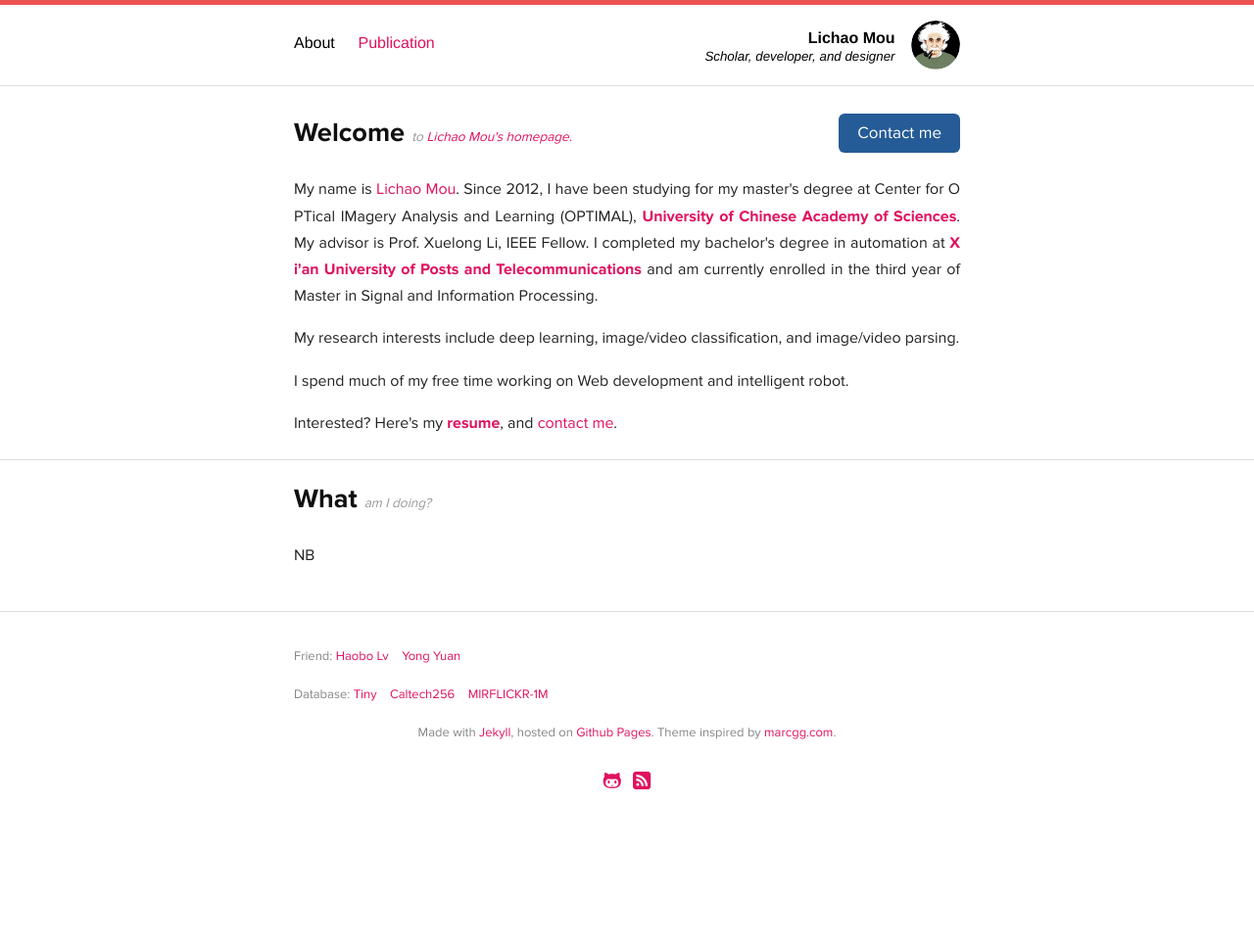
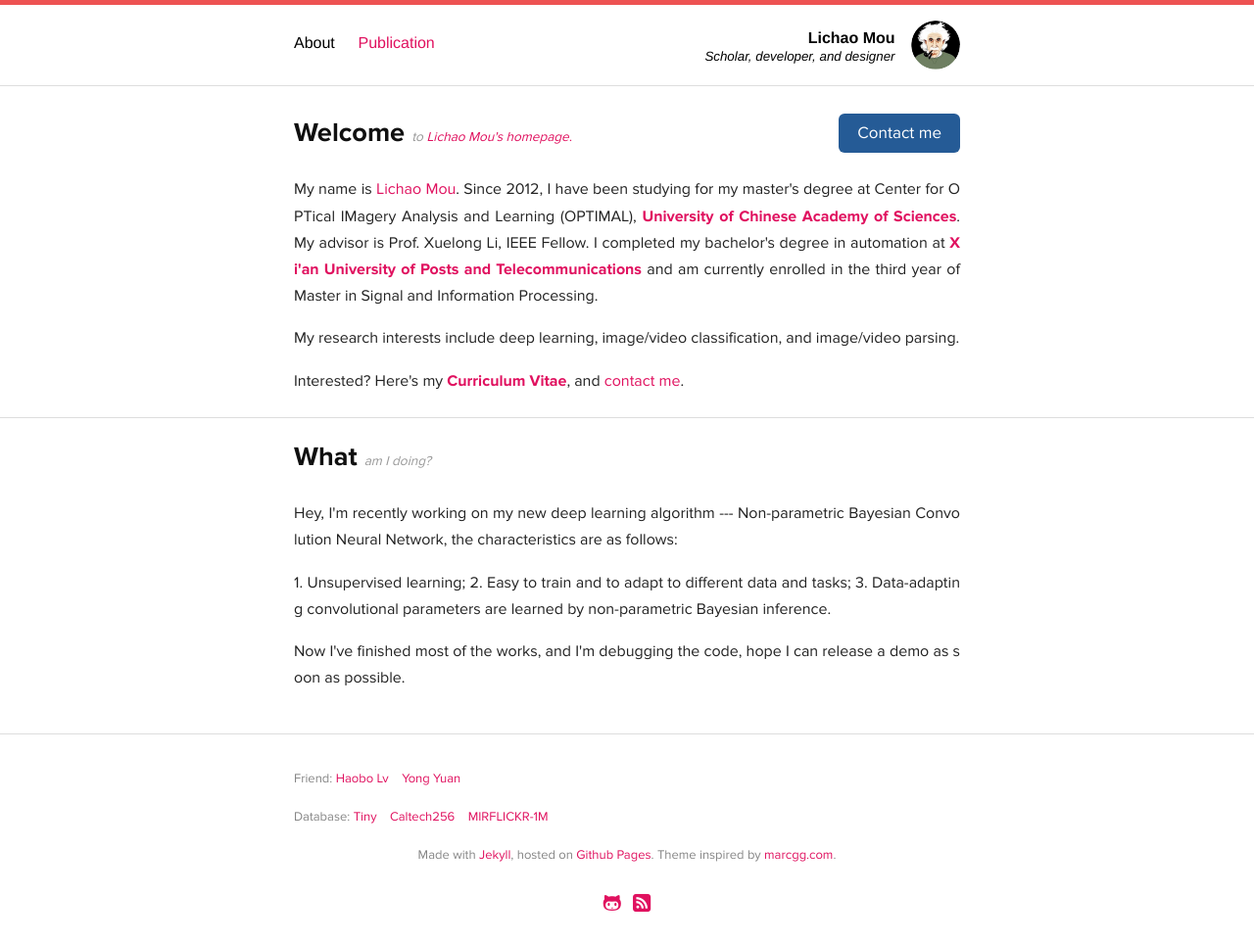
Before and after one commit to Raphael-Mou/raphael-mou.github.com, a Jekyll site: the page built from index.html, in a window 1280 px wide. Shown: the whole page at 98% size. Built offline with Jekyll 4.4.1, drawn with Linux system fonts in a browser that asks for light colours; Markdown is read by kramdown in place of the engine named in the settings; before the commit the page ends 900 px from its top, so only the background shows below that.

Commit message:
Update index.html

```diff
--- a/index.html
+++ b/index.html
@@ -33,13 +33,7 @@ description: My name is Lichao Mou. Since 2012, I have been studying for my mast
   </p>
 
   <p>
-    <!--On the product side, I will work with you using <strong><a href="http://theleanstartup.com/">Lean Startup</a></strong> methodologies to reach the product/market fit. On the engineering side, I will layout
-    the system architecture and get you on the right track with appropriate technology choices.-->
-    I spend much of my free time working on Web development and intelligent robot.
-  </p>
-
-  <p>
-   Interested? Here's my <a href="Lichao_temp.pdf"><strong>resume</strong></a>,
+   Interested? Here's my <a href="Lichao_temp.pdf"><strong>Curriculum Vitae</strong></a>,
     and <a href="/contact">contact me</a>.
   </p>
 
@@ -60,7 +54,17 @@ description: My name is Lichao Mou. Since 2012, I have been studying for my mast
     </span>
   </h1>
   <p>
-    NB  <!--<strong itemprop="role">interim CTO</strong>.--><!--  in <span itemprop="location">Paris</span>. -->
+    Hey, I'm recently working on my new deep learning algorithm --- Non-parametric Bayesian Convolution Neural Network, the characteristics are as follows:  <!--<strong itemprop="role">interim CTO</strong>.--><!--  in <span itemprop="location">Paris</span>. -->
+  </p>
+
+  <p>
+      1. Unsupervised learning;
+      2. Easy to train and to adapt to different data and tasks;
+      3. Data-adapting convolutional parameters are learned by non-parametric Bayesian inference.
+  </p>
+
+  <p>
+    Now I've finished most of the works, and I'm debugging the code, hope I can release a demo as soon as possible.
   </p>
 
  <!-- <p>
```
